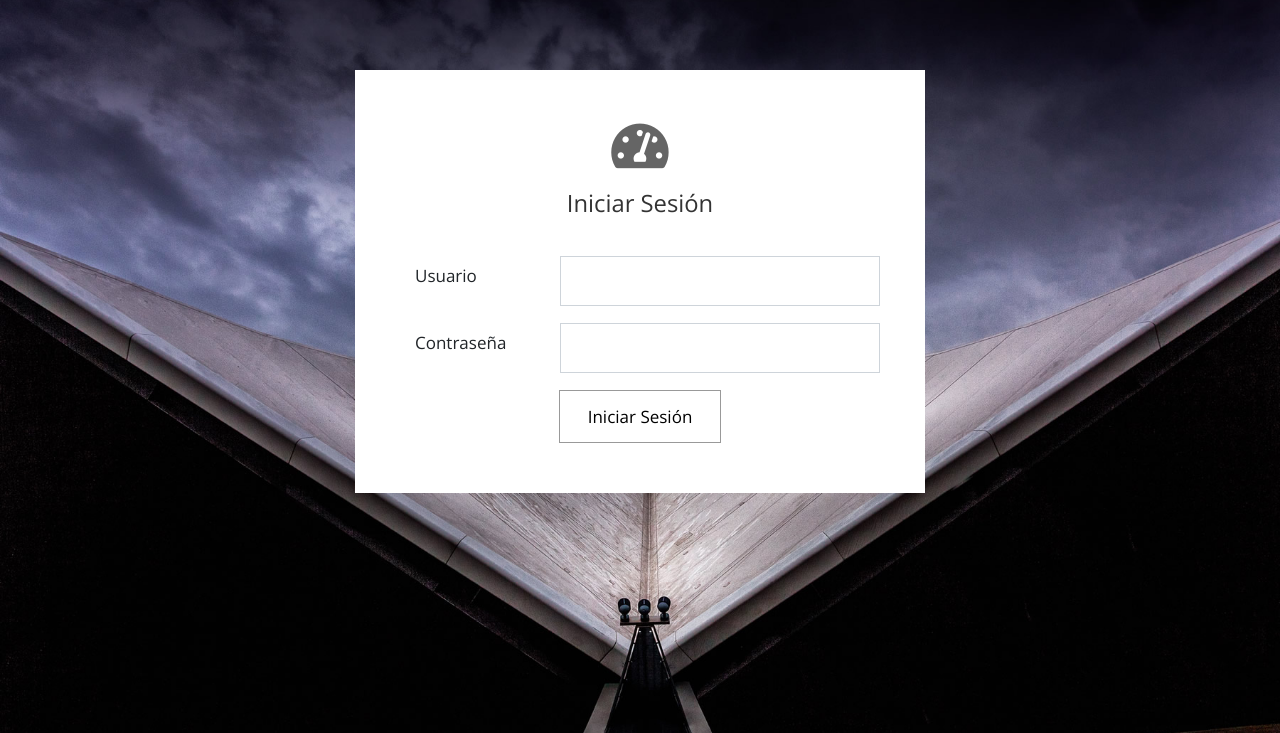
After one commit to jquiross/SC_502_2C_M_G8, a PHP site: page /register.php in a window 1280 px wide. The commit adds this page. Shown: the top 733 px of the page. Run offline with PHP 8.4, Linux system fonts and the light colour scheme.

Commit message:
Inicializacion de tareas faltantes

```diff
--- a/controllers/controllerCarrito.php
+++ b/controllers/controllerCarrito.php
@@ -1,6 +1,6 @@
 <?php
 class Cart {
-    private $conexion;
+    public $conexion;
 
     // Constructor para establecer la conexión a la base de datos
     public function __construct($conexion) {
--- a/controllers/controllerLogin.php
+++ b/controllers/controllerLogin.php
@@ -32,9 +32,9 @@ if (isset($_POST["btningresar"])) {
         if ($contraseña === $db_contraseña) {
             // Redirigir según el rol
             if ($rol == 'Administrador') {
-                header("Location: indexDashboard.html");
+                header("Location: indexDashboard.php");
             } else if ($rol == 'Proveedor') {
-                header("Location: indecDashboard.php");
+                header("Location: indexDashboard.php");
             } else if ($rol == 'Cliente') {
                 header("Location: index.php");
             }
--- a/index.php
+++ b/index.php
@@ -2,6 +2,7 @@
 
 include("./config/conexion.php");
 include("./controllers/controllerProductos.php");
+include("./controllers/controllerCarrito.php");
 $controllerProductos = new controllerProductos();
 $products = $controllerProductos->getProducts();
 
@@ -59,7 +60,7 @@ while ($row = $result->fetch_assoc()) {
                     </li>
                 </ul>
                 <form class="d-flex">
-                        <a href="carritopag.php" class="btn" style="color: #2e2b27; border-color: #2e2b27;">
+                    <a href="carritopag.php" class="btn" style="color: #2e2b27; border-color: #2e2b27;">
                         <i class="bi-cart-fill me-1" style="color: #2e2b27;"></i>
                         Carrito
                         <span class="badge text-white ms-1 rounded-pill" style="background-color: #2e2b27;">
@@ -112,7 +113,7 @@ while ($row = $result->fetch_assoc()) {
                             <!-- Product actions-->
                             <div class="card-footer p-4 pt-0 border-top-0 bg-transparent">
                                 <div class="text-center">
-                                    <form action="./controllers/add_to_cart.php" method="POST">
+                                    <form action="controllerCarrito.php" method="POST"></form>
                                         <input type="hidden" name="producto_id" value="<?php echo htmlspecialchars($product['producto_id']); ?>" />
                                         <button class="btn btn-outline-dark mt-auto" type="submit">Añadir al Carrito</button>
                                     </form>
--- /dev/null
+++ b/register.php
@@ -0,0 +1,62 @@
+<!DOCTYPE html>
+<html lang="en">
+
+<head>
+    <meta charset="UTF-8">
+    <meta name="viewport" content="width=device-width, initial-scale=1.0">
+    <meta http-equiv="X-UA-Compatible" content="ie=edge">
+    <title>Login Page - Dashboard Admin Template</title>
+    <!--
+
+    Template 2108 Dashboard
+
+	http://www.tooplate.com/view/2108-dashboard
+
+    -->
+    <link rel="stylesheet" href="https://fonts.googleapis.com/css?family=Open+Sans:300,400,600">
+    <!-- https://fonts.google.com/specimen/Open+Sans -->
+    <link rel="stylesheet" href="css/fontawesome.min.css">
+    <!-- https://fontawesome.com/ -->
+    <link rel="stylesheet" href="css/bootstrap.min.css">
+    <!-- https://getbootstrap.com/ -->
+    <link rel="stylesheet" href="css/tooplate.css">
+</head>
+
+<body class="bg03">
+    <div class="container">
+        <div class="row tm-mt-big">
+            <div class="col-12 mx-auto tm-login-col">
+                <div class="bg-white tm-block">
+                    <div class="row">
+                        <div class="col-12 text-center">
+                            <i class="fas fa-3x fa-tachometer-alt tm-site-icon text-center"></i>
+                            <h2 class="tm-block-title mt-3">Iniciar Sesión</h2>
+                            <?php
+                            include("./config/conexion.php");
+                            include("./controllers/controllerLogin.php");
+                            ?>
+                        </div>
+                    </div>
+                    <div class="row mt-2">
+                        <div class="col-12">
+                            <form action="" method="post" class="tm-login-form">
+                                <div class="input-group">
+                                    <label for="nombre_usuario" class="col-xl-4 col-lg-4 col-md-4 col-sm-5 col-form-label">Usuario</label>
+                                    <input name="nombre_usuario" type="text" class="form-control validate col-xl-9 col-lg-8 col-md-8 col-sm-7" id="nombre_usuario" >
+                                </div>
+                                <div class="input-group mt-3">
+                                    <label for="contraseña" class="col-xl-4 col-lg-4 col-md-4 col-sm-5 col-form-label">Contraseña</label>
+                                    <input name="contraseña" type="password" class="form-control validate" id="contraseña">
+                                </div>
+                                <div class="input-group mt-3">
+                                    <button name ="btningresar" type="submit" class="btn btn-primary d-inline-block mx-auto">Iniciar Sesión</button>
+                                </div>
+                            </form>
+                        </div>
+                    </div>
+                </div>
+            </div>
+        </div>
+    </div>
+</body>
+</html>
```
Also changed, not shown: aboutus.html (added).
